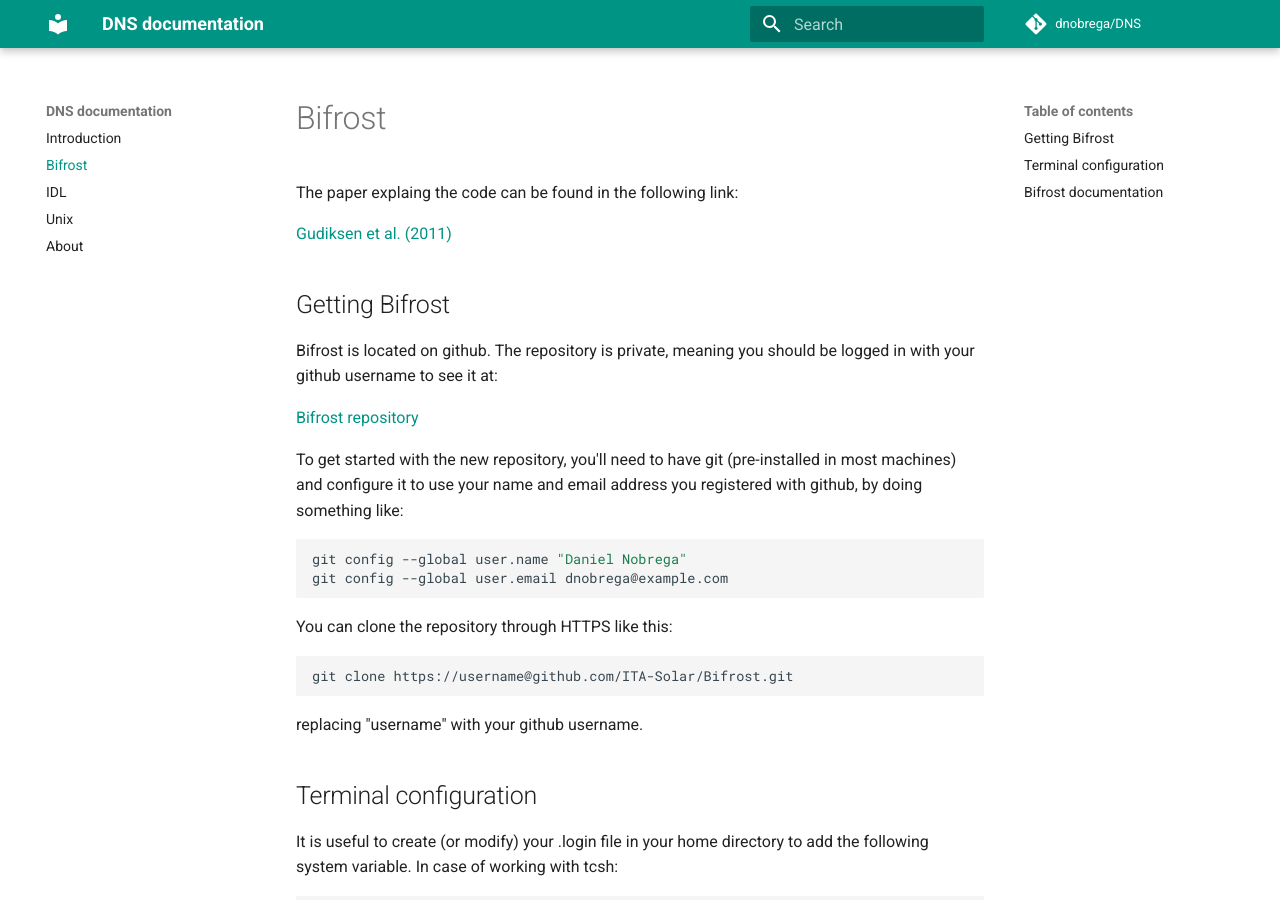
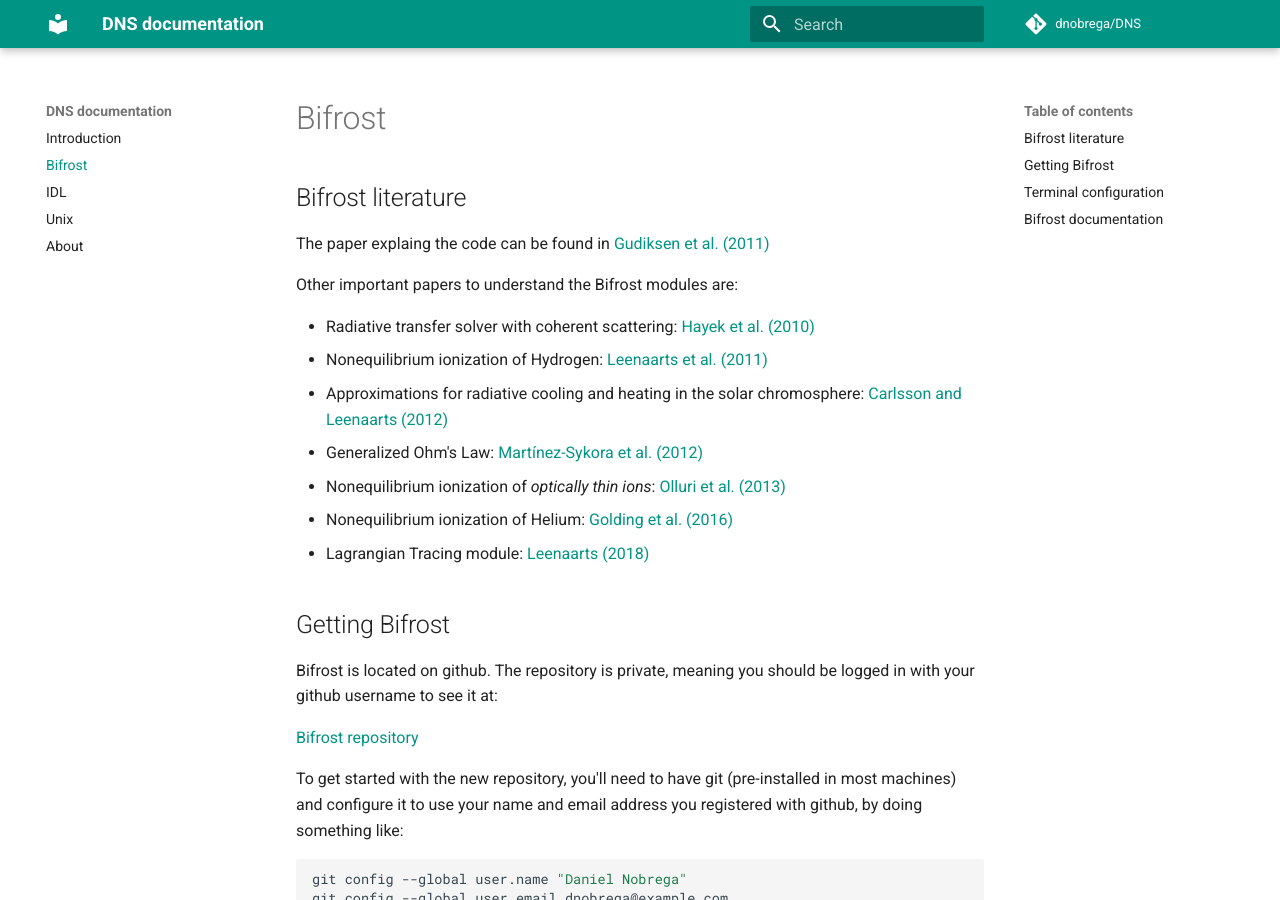
Before and after one commit to dnobrega/DNS, an MkDocs documentation site: the page built from docs/bifrost.md, in a window 1280 px wide and 900 px high. Built offline with MkDocs 1.6.1 and Material for MkDocs 9.7.7, drawn with Linux system fonts in a browser that asks for light colours; comment, search, counter and statistics services are not loaded.

Commit message:
Update Bifrost.md

```diff
--- a/docs/bifrost.md
+++ b/docs/bifrost.md
@@ -1,8 +1,19 @@
 # Bifrost
 
-The paper explaing the code can be found in the following link:
 
-[Gudiksen et al. (2011)](https://www.aanda.org/articles/aa/pdf/2011/07/aa16520-11.pdf)
+## Bifrost literature
+
+The paper explaing the code can be found in [Gudiksen et al. (2011)](http://adsabs.harvard.edu/abs/2011A%26A...531A.154G)
+
+Other important papers to understand the Bifrost modules are:
+
+- Radiative transfer solver with coherent scattering: [Hayek et al. (2010)](http://adsabs.harvard.edu/abs/2010A%26A...517A..49H)
+- Nonequilibrium ionization of Hydrogen: [Leenaarts et al. (2011)](http://adsabs.harvard.edu/abs/2011A%26A...530A.124L)
+- Approximations for radiative cooling and heating in the solar chromosphere: [Carlsson and Leenaarts (2012)](http://adsabs.harvard.edu/abs/2012A%26A...539A..39C)
+- Generalized Ohm's Law: [Martínez-Sykora et al. (2012)](http://adsabs.harvard.edu/abs/2012ApJ...753..161M)
+- Nonequilibrium ionization of _optically thin ions_: [Olluri et al. (2013)](http://adsabs.harvard.edu/abs/2013AJ....145...72O)
+- Nonequilibrium ionization of Helium: [Golding et al. (2016)](http://adsabs.harvard.edu/abs/2016ApJ...817..125G)
+- Lagrangian Tracing module: [Leenaarts (2018)](http://adsabs.harvard.edu/abs/2018A%26A...616A.136L)
 
 
 
```
